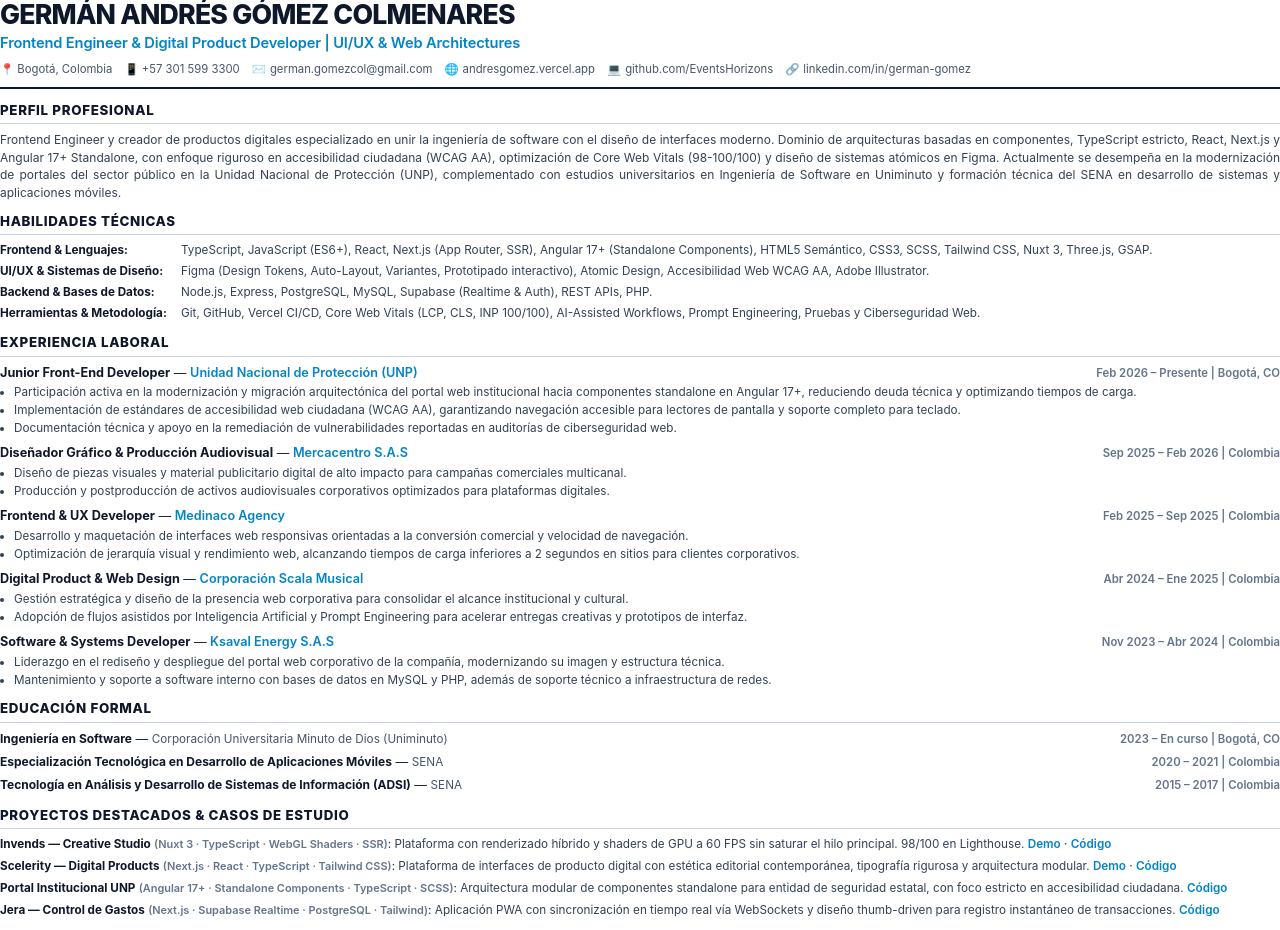
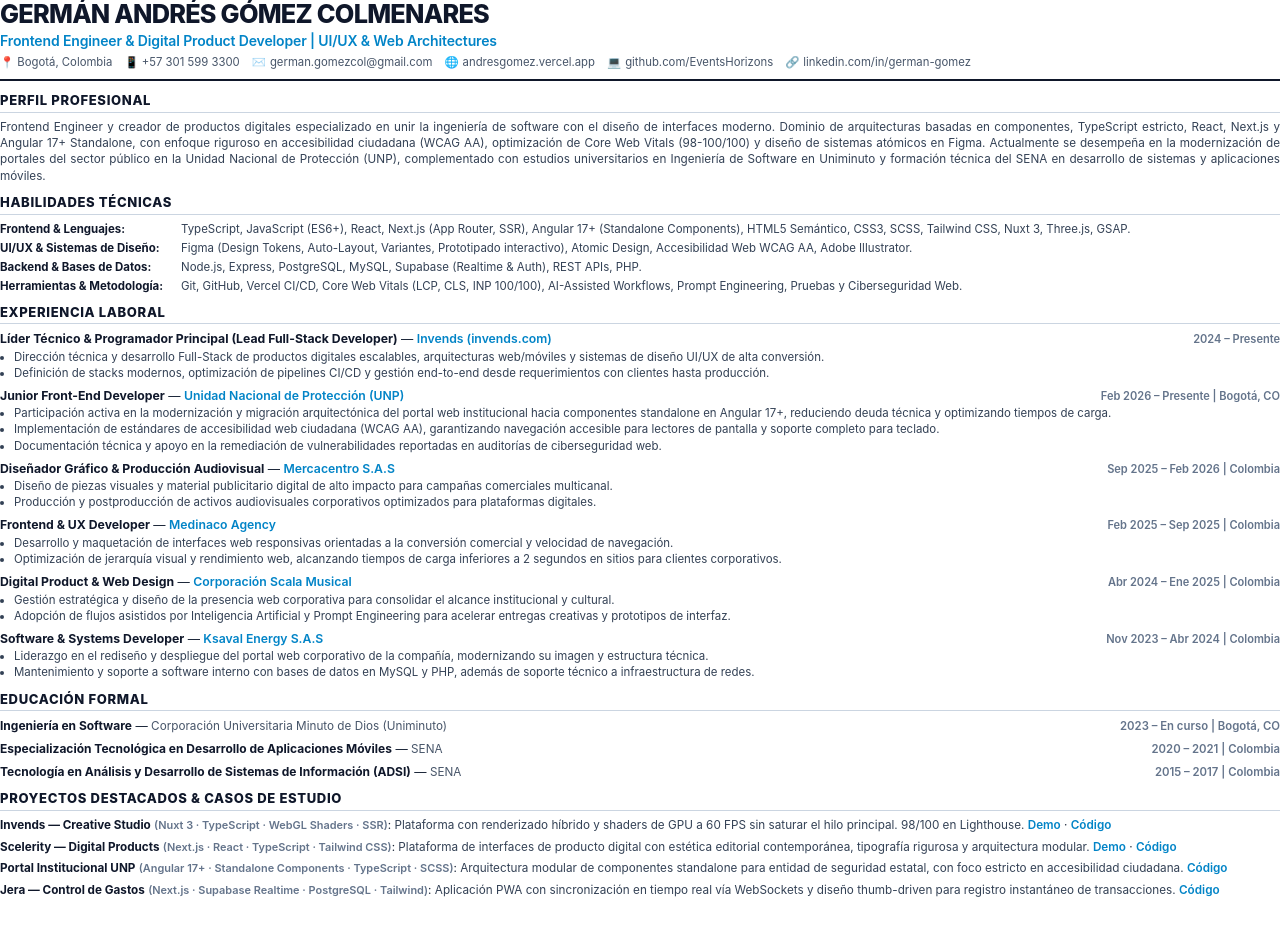
Before and after one commit to EventsHorizons/portfolio, a website: page cv-template.html in a window 1280 px wide. After the commit the page ends 908 px from the top, so only its background shows below. Drawn offline with Linux system fonts and the light colour scheme.

Commit message:
feat(experience): integrate Invends Lead Developer role and update PDF resume

```diff
--- a/cv-template.html
+++ b/cv-template.html
@@ -6,7 +6,7 @@
   <style>
     @page {
       size: letter;
-      margin: 14mm 14mm 14mm 14mm;
+      margin: 11mm 13mm 11mm 13mm;
     }
 
     * {
@@ -17,8 +17,8 @@
 
     body {
       font-family: -apple-system, BlinkMacSystemFont, "Segoe UI", Roboto, Helvetica, Arial, sans-serif;
-      font-size: 9.5pt;
-      line-height: 1.45;
+      font-size: 9.2pt;
+      line-height: 1.4;
       color: #1e293b;
       background: #ffffff;
       -webkit-font-smoothing: antialiased;
@@ -32,12 +32,12 @@
     /* Encabezado */
     .header {
       border-bottom: 2px solid #0f172a;
-      padding-bottom: 10px;
-      margin-bottom: 12px;
+      padding-bottom: 8px;
+      margin-bottom: 10px;
     }
 
     .name {
-      font-size: 20pt;
+      font-size: 19pt;
       font-weight: 800;
       letter-spacing: -0.03em;
       color: #0f172a;
@@ -46,10 +46,10 @@
     }
 
     .title {
-      font-size: 11pt;
+      font-size: 10.5pt;
       font-weight: 600;
       color: #0284c7;
-      margin-top: 4px;
+      margin-top: 3px;
       letter-spacing: -0.01em;
     }
 
@@ -57,7 +57,7 @@
       display: flex;
       flex-wrap: wrap;
       gap: 12px;
-      margin-top: 6px;
+      margin-top: 5px;
       font-size: 8.5pt;
       color: #475569;
     }
@@ -79,34 +79,34 @@
 
     /* Secciones */
     .section {
-      margin-bottom: 11px;
+      margin-bottom: 9px;
     }
 
     .section-title {
-      font-size: 10pt;
+      font-size: 9.8pt;
       font-weight: 800;
       text-transform: uppercase;
       letter-spacing: 0.05em;
       color: #0f172a;
       border-bottom: 1px solid #cbd5e1;
-      padding-bottom: 3px;
-      margin-bottom: 7px;
+      padding-bottom: 2px;
+      margin-bottom: 6px;
     }
 
     /* Resumen */
     .summary-text {
-      font-size: 9pt;
+      font-size: 8.8pt;
       color: #334155;
       text-align: justify;
-      line-height: 1.45;
+      line-height: 1.4;
     }
 
     /* Habilidades */
     .skills-grid {
       display: grid;
       grid-template-columns: 1fr;
-      gap: 4px;
-      font-size: 8.8pt;
+      gap: 3px;
+      font-size: 8.6pt;
     }
 
     .skill-row {
@@ -127,7 +127,7 @@
 
     /* Experiencia y Proyectos */
     .entry {
-      margin-bottom: 8px;
+      margin-bottom: 6px;
     }
 
     .entry:last-child {
@@ -142,19 +142,19 @@
     }
 
     .entry-role {
-      font-size: 9.5pt;
+      font-size: 9.2pt;
       font-weight: 700;
       color: #0f172a;
     }
 
     .entry-company {
-      font-size: 9.5pt;
+      font-size: 9.2pt;
       font-weight: 600;
       color: #0284c7;
     }
 
     .entry-period {
-      font-size: 8.5pt;
+      font-size: 8.3pt;
       font-weight: 600;
       color: #64748b;
       white-space: nowrap;
@@ -163,14 +163,14 @@
     .entry-bullets {
       list-style-type: disc;
       margin-left: 14px;
-      margin-top: 3px;
+      margin-top: 2px;
     }
 
     .entry-bullets li {
-      font-size: 8.8pt;
+      font-size: 8.6pt;
       color: #334155;
-      margin-bottom: 2px;
-      line-height: 1.35;
+      margin-bottom: 1px;
+      line-height: 1.32;
     }
 
     /* Proyectos Destacados */
@@ -295,6 +295,21 @@
     <!-- Experiencia Laboral -->
     <section class="section">
       <h2 class="section-title">Experiencia Laboral</h2>
+
+      <!-- Invends -->
+      <article class="entry">
+        <div class="entry-header">
+          <div>
+            <span class="entry-role">Líder Técnico &amp; Programador Principal (Lead Full-Stack Developer)</span> &mdash;
+            <span class="entry-company">Invends (invends.com)</span>
+          </div>
+          <span class="entry-period">2024 – Presente</span>
+        </div>
+        <ul class="entry-bullets">
+          <li>Dirección técnica y desarrollo Full-Stack de productos digitales escalables, arquitecturas web/móviles y sistemas de diseño UI/UX de alta conversión.</li>
+          <li>Definición de stacks modernos, optimización de pipelines CI/CD y gestión end-to-end desde requerimientos con clientes hasta producción.</li>
+        </ul>
+      </article>
 
       <!-- UNP -->
       <article class="entry">
```
Also changed, not shown: index.html (+66 -9 lines), 1 other file.
